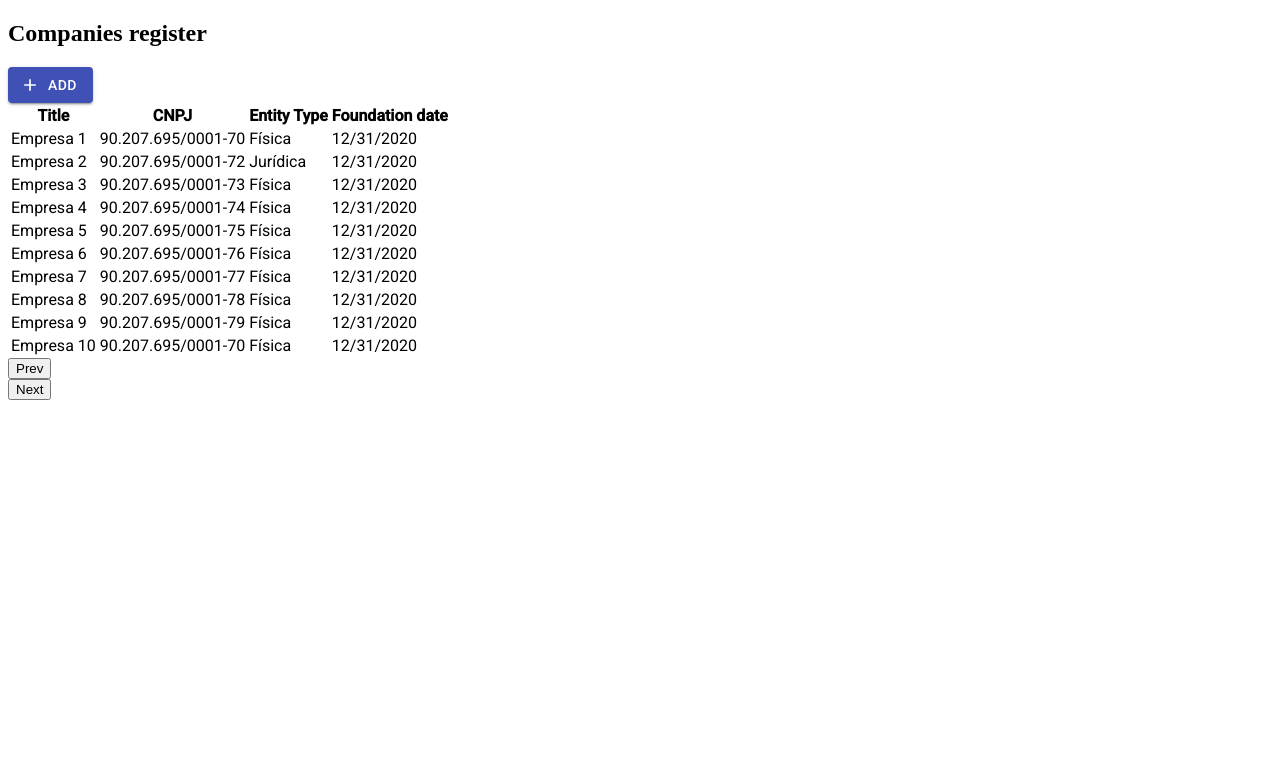
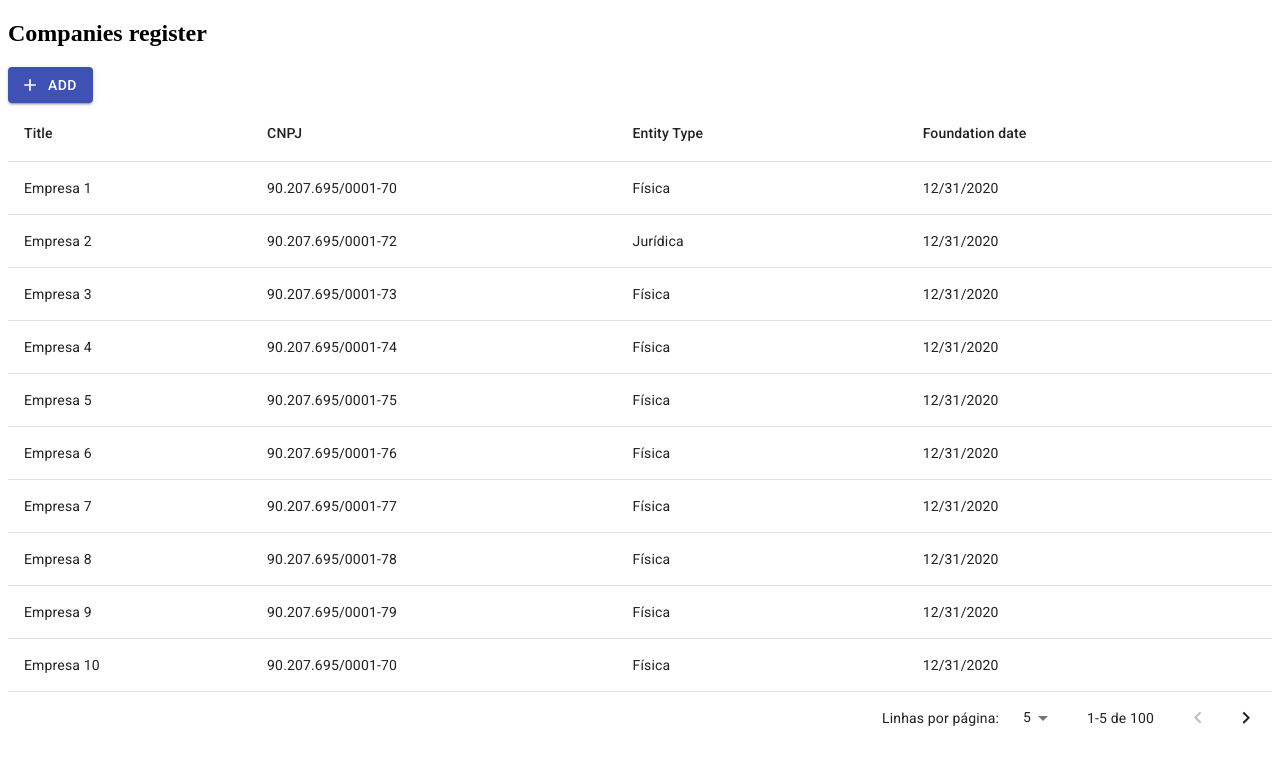
Before and after one commit to matheuszenker/react-crud, a React (Create React App) app: page / in a window 1280 px wide. Shown: the top 764 px of the page. Built offline with nearby package versions, Linux system fonts and the light colour scheme; data requests are answered from the project's data file; the HTML template or start-up script is replaced by a standard one.

Commit message:
Table is now material ui themed

```diff
--- a/src/components/Crud/components/Table/components/TableBody/index.js
+++ b/src/components/Crud/components/Table/components/TableBody/index.js
@@ -1,27 +1,33 @@
 import React from 'react';
 import PropTypes from 'prop-types';
+
+import TableBodyUI from '@material-ui/core/TableBody';
+import TableRow from '@material-ui/core/TableRow';
+import TableCell from '@material-ui/core/TableCell';
 
 import Input from './components/Input';
 
 const TableBody = ({ data, structure }) => {
   const lines = data.map(line => (
-    <tr key={line.id}>
+    <TableRow key={line.id}>
       {structure.map((struct, index) => {
         return (
-          <td key={`${line.id}-${index}`}>
+          <TableCell key={`${line.id}-${index}`}>
             <Input value={line[struct.column]} struct={struct} />
-          </td>
+          </TableCell>
         );
       })}
-    </tr>
+    </TableRow>
   ));
 
   return data.length ? (
-    lines
+    <TableBodyUI>{lines}</TableBodyUI>
   ) : (
-    <tr>
-      <td colSpan="100">No data found</td>
-    </tr>
+    <TableBodyUI>
+      <TableRow>
+        <TableCell colSpan="100">No data found</TableCell>
+      </TableRow>
+    </TableBodyUI>
   );
 };
 
--- a/src/components/Crud/components/Table/components/TableHeader/index.js
+++ b/src/components/Crud/components/Table/components/TableHeader/index.js
@@ -1,14 +1,25 @@
 import React from 'react';
 import PropTypes from 'prop-types';
+
+import TableHead from '@material-ui/core/TableHead';
+import TableRow from '@material-ui/core/TableRow';
+import TableCell from '@material-ui/core/TableCell';
+import TableSortLabel from '@material-ui/core/TableSortLabel';
 
 // import { Container } from './styles';
 
 const TableHeader = ({ structure }) => {
   const columns = structure.map((column, index) => (
-    <th key={index}>{column.alias}</th>
+    <TableCell key={index}>
+      <TableSortLabel>{column.alias}</TableSortLabel>
+    </TableCell>
   ));
 
-  return <tr>{columns}</tr>;
+  return (
+    <TableHead>
+      <TableRow>{columns}</TableRow>
+    </TableHead>
+  );
 };
 
 TableHeader.propTypes = {
--- a/src/components/Crud/components/Table/index.js
+++ b/src/components/Crud/components/Table/index.js
@@ -3,6 +3,8 @@ import PropTypes from 'prop-types';
 
 import AddIcon from '@material-ui/icons/Add';
 import Button from '@material-ui/core/Button';
+import TableUI from '@material-ui/core/Table';
+import TablePagination from '@material-ui/core/TablePagination';
 
 import TableHeader from './components/TableHeader';
 import TableBody from './components/TableBody';
@@ -13,7 +15,7 @@ import { Container } from './styles';
 
 const Table = ({ handleForm, structure, data, nextPage, previousPage }) => (
   <Container>
-    <MaterialUI />
+    <MaterialUI stickyHeader />
     <div>
       <Button
         startIcon={<AddIcon />}
@@ -24,20 +26,19 @@ const Table = ({ handleForm, structure, data, nextPage, previousPage }) => (
         Add
       </Button>
     </div>
-    <table>
-      <thead>
-        <TableHeader structure={structure} />
-      </thead>
-      <tbody>
-        <TableBody data={data} structure={structure} />
-      </tbody>
-    </table>
-    <div>
-      <button onClick={previousPage}>Prev</button>
-    </div>
-    <div>
-      <button onClick={nextPage}>Next</button>
-    </div>
+    <TableUI>
+      <TableHeader structure={structure} />
+      <TableBody data={data} structure={structure} />
+    </TableUI>
+    <TablePagination
+      rowsPerPageOptions={[5, 10, 25]}
+      component="div"
+      count={100}
+      rowsPerPage={5}
+      page={0}
+      onChangePage={() => {}}
+      onChangeRowsPerPage={() => {}}
+    />
   </Container>
 );
 
--- a/src/components/Crud/index.js
+++ b/src/components/Crud/index.js
@@ -1,6 +1,9 @@
 import React, { Component } from 'react';
 import PropTypes from 'prop-types';
 import axios from 'axios';
+
+import { createMuiTheme, ThemeProvider } from '@material-ui/core/styles';
+import { ptBR } from '@material-ui/core/locale';
 
 import Table from './components/Table';
 import Form from './components/Form';
@@ -61,6 +64,9 @@ export default class Crud extends Component {
     const { data } = this.state;
     const { structure } = this.props;
 
+    const theme = createMuiTheme({}, ptBR);
+
+    const formTable = () => {
       if (this.state.showForm) {
         return <Form handleForm={this.handleForm} structure={structure} />;
       } else {
@@ -74,6 +80,9 @@ export default class Crud extends Component {
           />
         );
       }
+    };
+
+    return <ThemeProvider theme={theme}>{formTable()}</ThemeProvider>;
   }
 }
 
```
Lines whose indentation alone changed are shown as unchanged.
